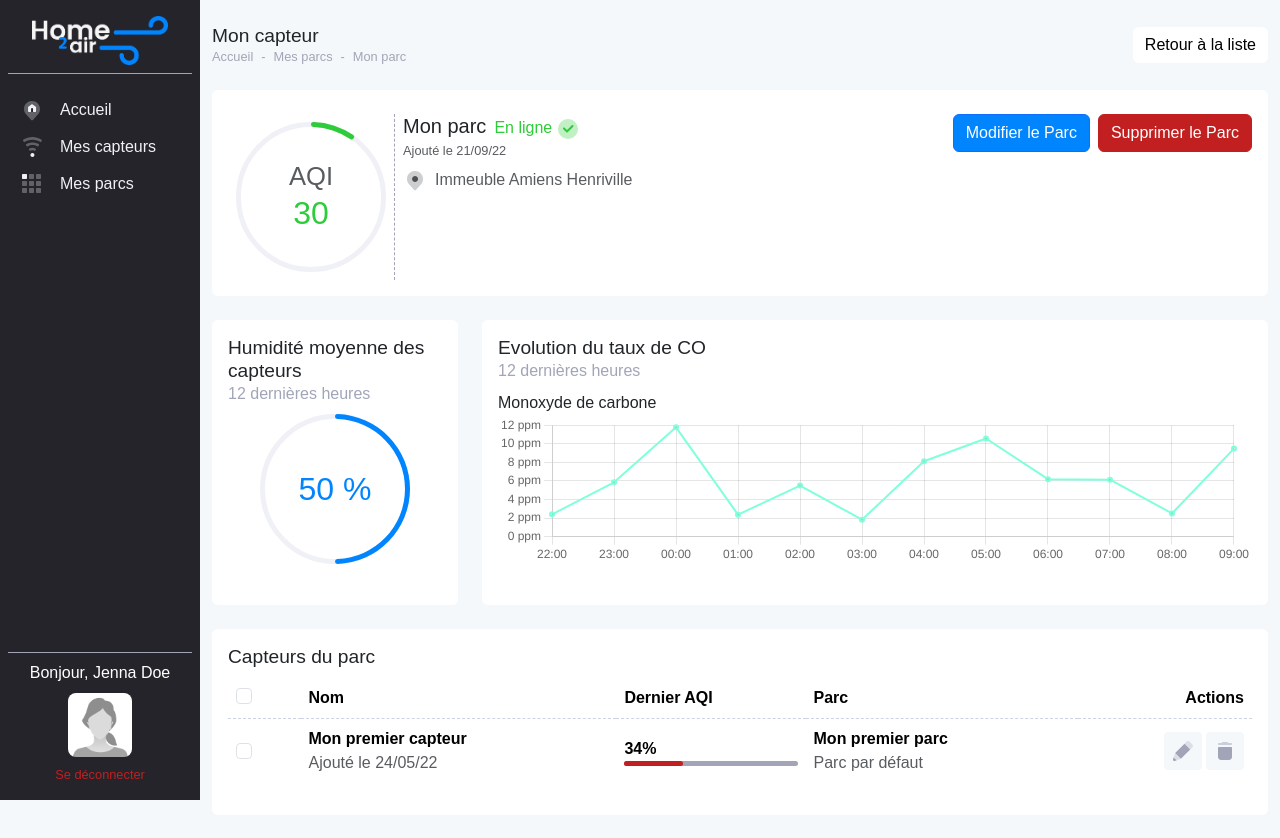
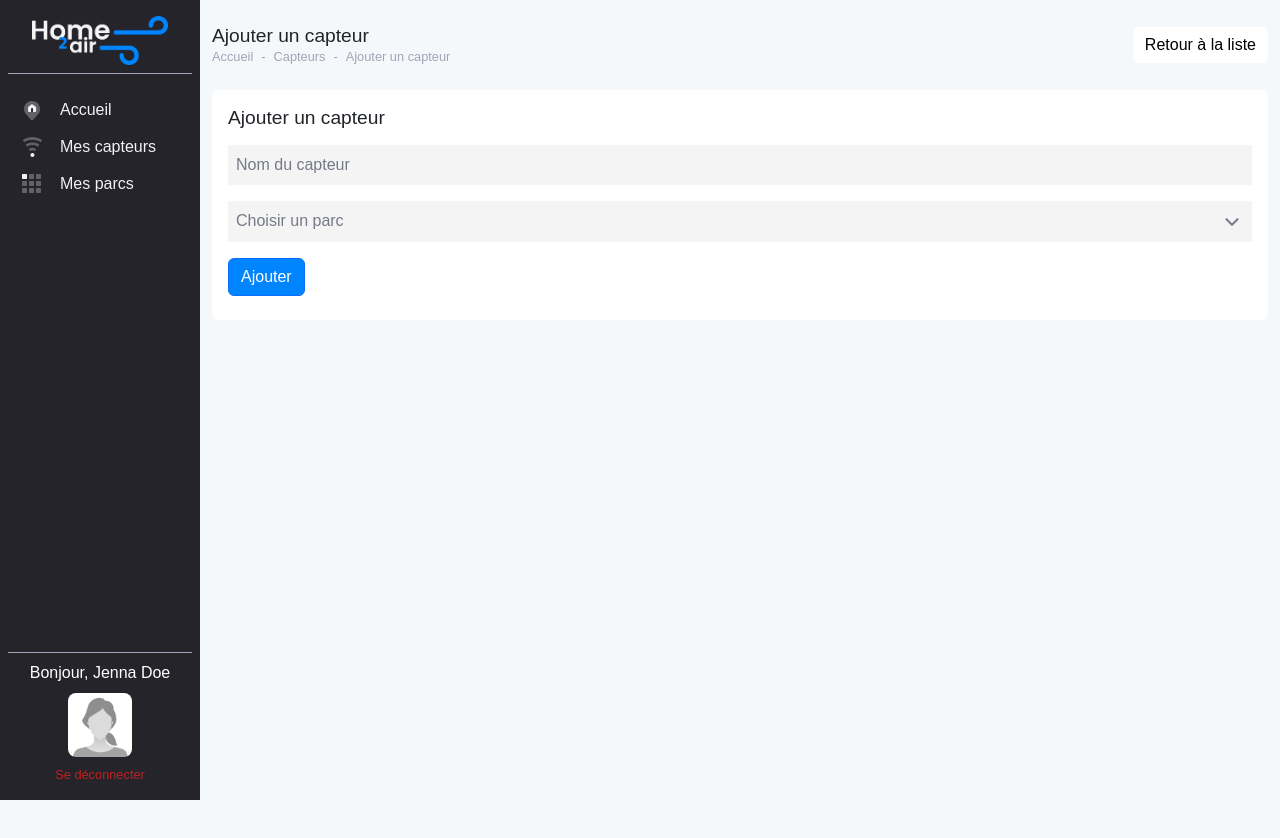
Before and after one commit to guillaume-bgr/HomeToAirDesktop, a React (Vite) app in the folder src/renderer/: page /parks/add in a window 1280 px wide. After the commit the page ends 800 px from the top, so only its background shows below. Built offline with nearby package versions, Linux system fonts and the light colour scheme.

Commit message:
Création route add et composant add

```diff
--- /dev/null
+++ b/src/renderer/src/components/forms/ParkForm.jsx
@@ -0,0 +1,59 @@
+import Card from "../widgets/Card";
+import TopBar from "../layout/Topbar";
+import NiceSelect from "../widgets/NiceSelect";
+
+function ParkForm(props) {
+    let formOptions = {
+        pageTitle: 'Ajouter un capteur',
+        data: {
+            name: props.sensor?.name,
+            park: props.sensor?.Park,
+        }
+    }
+
+    if (props.action == 'edit') {
+        formOptions.pageTitle = 'Modifier un capteur';
+    }
+
+    return (
+        <div className="container">
+            <TopBar
+            pageTitle={formOptions.pageTitle}
+            breadcrumbs={[
+                {title: 'Accueil', path: '/'},
+                {title: 'Capteurs', path: '/sensors'},
+                {title: formOptions.pageTitle}
+            ]}
+            buttons={[{title: 'Retour à la liste', path:'/sensors', className: 'btn-secondary'}]}
+            />
+            <div className="row">
+                <div className="col-12">
+                    <Card title={formOptions.pageTitle}>
+                        <form method="POST" className="py-2">
+                            <input type="text" name="name" value={formOptions.data.name} className="form-input-solid shadow-none mb-3" placeholder="Nom du capteur" />
+                            <NiceSelect name="park" value={formOptions.data.park?.id} placeholder={formOptions.data.park?.name ? formOptions.data.park?.name : "Choisir un parc"} options={
+                                [
+                                    {
+                                        value: 1,
+                                        label: 'Park 1'
+                                    },
+                                    {
+                                        value: 2,
+                                        label: 'Park 2'
+                                    },
+                                    {
+                                        value: 3,
+                                        label: 'Park 3'
+                                    }
+                                ]
+                            } />
+                            <button type="submit" className="btn btn-primary">Ajouter</button>
+                        </form>
+                    </Card>
+                </div>
+            </div>
+        </div>
+    )
+}
+
+export default ParkForm;
--- a/src/renderer/src/components/forms/add/SensorForm.jsx
+++ b/src/renderer/src/components/forms/SensorForm.jsx
@@ -1,6 +1,6 @@
-import Card from "../../widgets/Card";
-import TopBar from "../../layout/Topbar";
-import NiceSelect from "../../widgets/NiceSelect";
+import Card from "../widgets/Card";
+import TopBar from "../layout/Topbar";
+import NiceSelect from "../widgets/NiceSelect";
 
 function SensorForm(props) {
     let formOptions = {
```
Also changed, not shown: src/renderer/src/App.jsx (+6 -1 lines).
